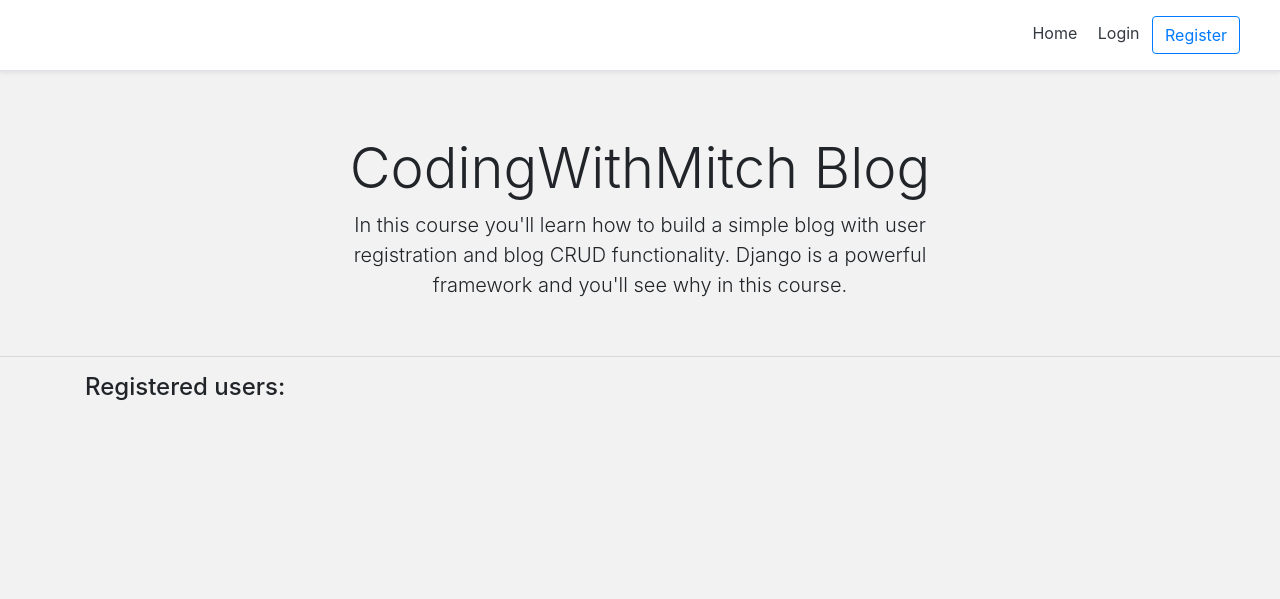
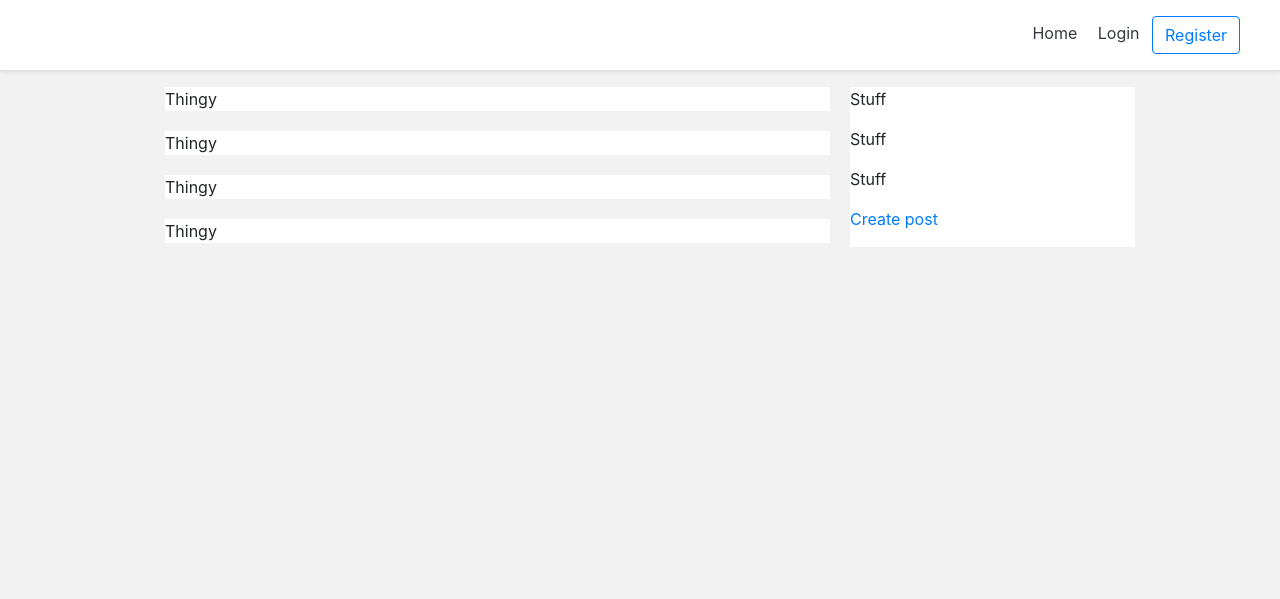
Before and after one commit to mitchtabian/CodingWithMitch-Blog-Course, a Django app: page / in a window 1280 px wide. Shown: the top 599 px of the page. Run offline with Django 3.2, Linux system fonts and the light colour scheme; parts of the project's set-up code (start-up, migrations or seed data) failed here and were passed over; some libraries are stand-ins or nearby versions.

Commit message:
Modeling the Blog using Reddit.com

```diff
--- /dev/null
+++ b/src/blog/urls.py
@@ -0,0 +1,10 @@
+from django.urls import path
+from blog.views import (
+	create_blog_view,
+)
+
+app_name = 'blog'
+
+urlpatterns = [
+    path('create', create_blog_view, name="create"),
+ ]
--- a/src/blog/views.py
+++ b/src/blog/views.py
@@ -1 +1,6 @@
 from django.shortcuts import render
+from blog.models import BlogPost
+
+
+def create_blog_view(request):
+	return render(request, 'blog/create_blog.html', {})
--- a/src/mysite/urls.py
+++ b/src/mysite/urls.py
@@ -14,7 +14,7 @@ Including another URLconf
     2. Add a URL to urlpatterns:  path('blog/', include('blog.urls'))
 """
 from django.contrib import admin
-from django.urls import path
+from django.urls import path, include
 from django.contrib.auth import views as auth_views
 from django.conf.urls.static import static
 from django.conf import settings
@@ -31,12 +31,13 @@ from account.views import (
 )
 
 urlpatterns = [
+    path('', home_screen_view, name="home"),
+    path('account/', account_view, name="account"),
     path('admin/', admin.site.urls),
-    path('', home_screen_view, name="home"),
+    path('blog/', include('blog.urls', 'blog')),
+    path('login/', login_view, name="login"),
+    path('logout/', logout_view, name="logout"),
     path('register/', registration_view, name="register"),
-    path('logout/', logout_view, name="logout"),
-    path('login/', login_view, name="login"),
-    path('account/', account_view, name="account"),
 
     # Password reset links (ref: https://github.com/django/django/blob/master/django/contrib/auth/views.py)
     path('password_change/done/', auth_views.PasswordChangeDoneView.as_view(template_name='registration/password_change_done.html'),
--- a/src/personal/templates/personal/home.html
+++ b/src/personal/templates/personal/home.html
@@ -2,20 +2,85 @@
 
 
 {% block content %}
+<style type="text/css">
 
-<div class="pricing-header px-3 py-3 pt-md-5 pb-md-4 mx-auto text-center">
-  <h1 class="display-4">CodingWithMitch Blog</h1>
-  <p class="lead">In this course you'll learn how to build a simple blog with user registration and blog CRUD functionality. Django is a powerful
-  framework and you'll see why in this course.</p>
-</div>
-<hr>
+	@media (max-width: 768px) {
+		.right-column{
+			margin-left: 0px;
+		}
+	}
 
+	@media (min-width: 768px) {
+		.right-column{
+			margin-left: 20px;
+		}
+	}
+
+	.blog-post-container{
+		background-color: #fff;
+		margin-bottom: 20px;
+		width: 100%;
+	}
+	.create-post-bar{
+		background-color: #fff;
+		margin-bottom:20px;
+	}
+
+	.left-column{
+		padding:0px;
+	}
+
+	.right-column{
+		padding:0px;
+	}
+
+</style>
 <div class="container">
-	<div class="d-flex flex-column">
-		<h4>Registered users:</h1>
-		{% for user in accounts %}
-			<p>{{user}}</p>
-		{% endfor %}
+	<div class="row">
+
+		<!-- Top 'create post' bar -->
+		<div class="create-post-bar d-lg-none col-lg-7 offset-lg-1">
+			<p><a href="{% url 'blog:create' %}">Create post</a></p>
+		</div>
+		<!-- end Top 'create post' bar -->
+
+
+		<!-- blog feed -->
+		<div class="left-column col-lg-7 offset-lg-1">
+
+			<div class="blog-post-container">
+				<p>Thingy</p>
+			</div>
+
+			<div class="blog-post-container">
+				<p>Thingy</p>
+			</div>
+
+			<div class="blog-post-container">
+				<p>Thingy</p>
+			</div>
+
+			<div class="blog-post-container">
+				<p>Thingy</p>
+			</div>
+
+		</div>
+		<!-- end blog feed -->
+
+
+		<!-- Right 'create post' column  -->
+		<div class="right-column col-lg-3 d-lg-flex d-none flex-column">
+
+			<div class="create-post-bar">
+				<p>Stuff</p>
+				<p>Stuff</p>
+				<p>Stuff</p>
+				<p><a href="{% url 'blog:create' %}">Create post</a></p>
+			</div>
+
+		</div>
+		<!-- end Right 'create post' column  -->
+
 	</div>
 </div>
 
```
Also changed, not shown: src/blog/templates/blog/create_blog.html (added, +8 -0 lines).
